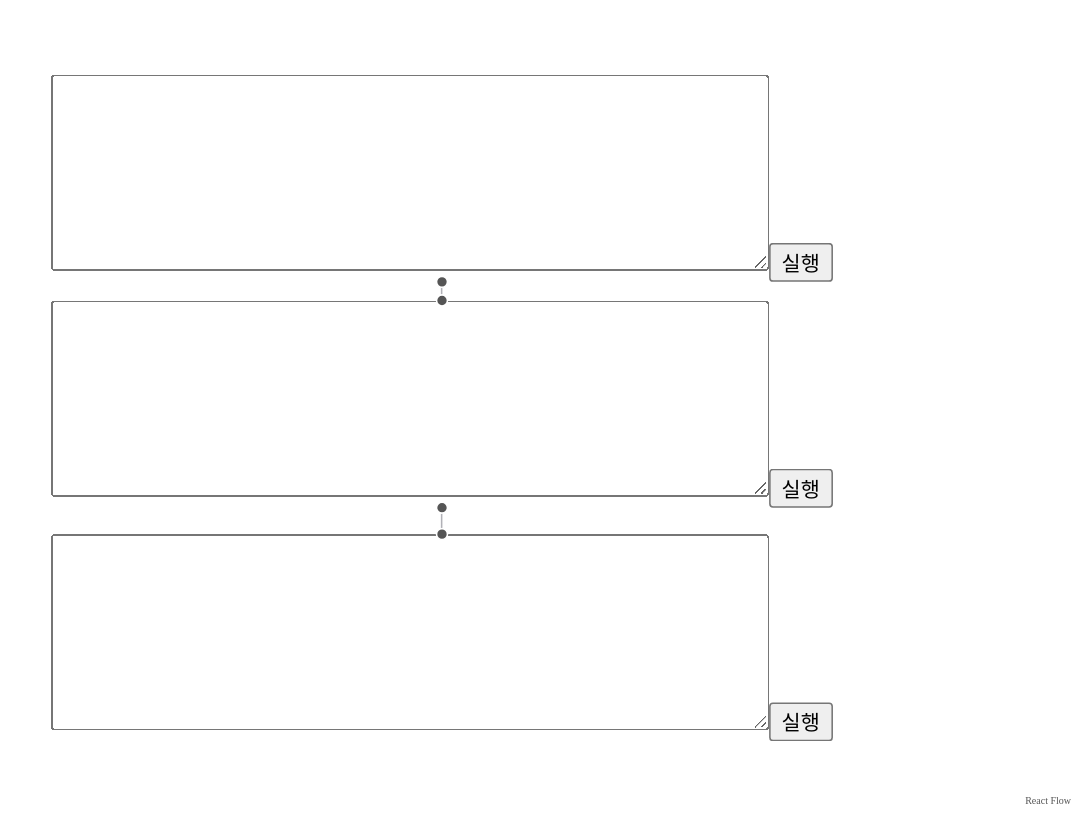
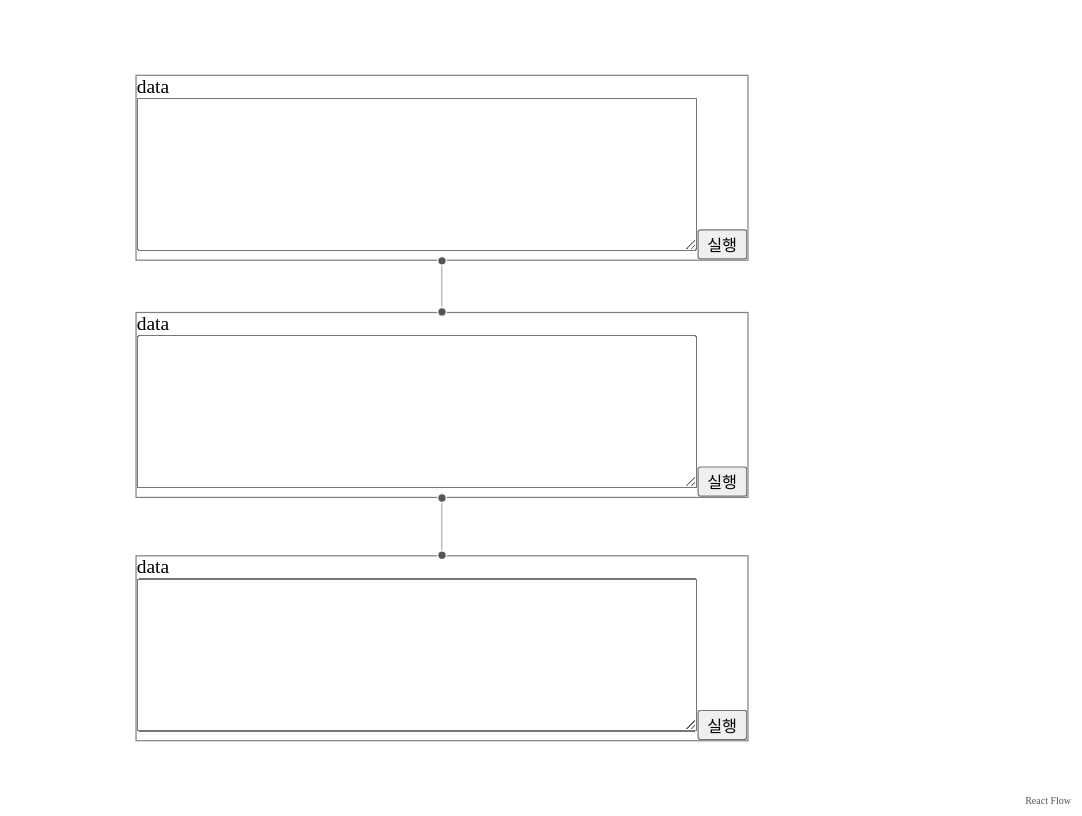
Before and after one commit to joonhyungkimweb/FlowingFunctionsTest, a React (Vite) app: page / in a window 1280 px wide. Shown: the whole page, without its empty margins (198-1280 px from the left). Built offline with nearby package versions, Linux system fonts and the light colour scheme.

Commit message:
[feat] function node 스타일 추가

```diff
--- a/src/HOC/withFunctionNode.tsx
+++ b/src/HOC/withFunctionNode.tsx
@@ -6,6 +6,7 @@ import {
   FunctionNodeComponentProps,
   componentRunner,
 } from '../types/functionNode';
+import '../styles/css/functionNode.css';
 
 export default <p extends FunctionNodeComponentProps>({
   Component = null,
@@ -42,6 +43,7 @@ export default <p extends FunctionNodeComponentProps>({
           {Component && (
             <Component {...(props as p)} runner={componentRunner} />
           )}
+          <p> data </p>
           <textarea
             cols={55}
             rows={8}
--- a/src/components/Flow.tsx
+++ b/src/components/Flow.tsx
@@ -43,14 +43,14 @@ function Flow() {
       {
         id: '2',
         data: { updateNodeScript },
-        position: { x: 5, y: 150 },
+        position: { x: 5, y: 200 },
         draggable: false,
         type: 'functionNode',
       },
       {
         id: '3',
         data: { updateNodeScript },
-        position: { x: 5, y: 300 },
+        position: { x: 5, y: 400 },
         draggable: false,
         type: 'functionNodeOutput',
       },
--- /dev/null
+++ b/src/styles/css/functionNode.css
@@ -0,0 +1,4 @@
+.function-node {
+  border: solid 1px gray; }
+  .function-node p {
+    margin: 0; }
--- /dev/null
+++ b/src/styles/scss/functionNode.scss
@@ -0,0 +1,7 @@
+.function-node {
+  p {
+    margin: 0;
+  }
+
+  border: solid 1px gray;
+}
```
